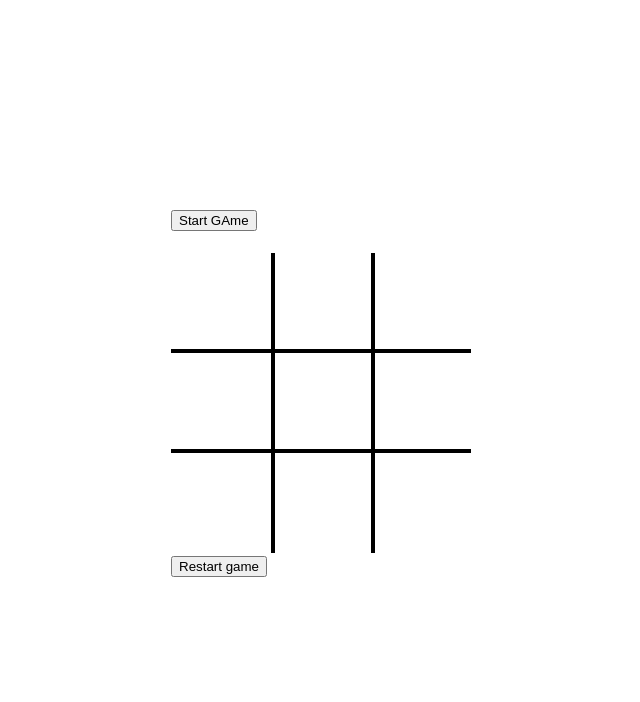
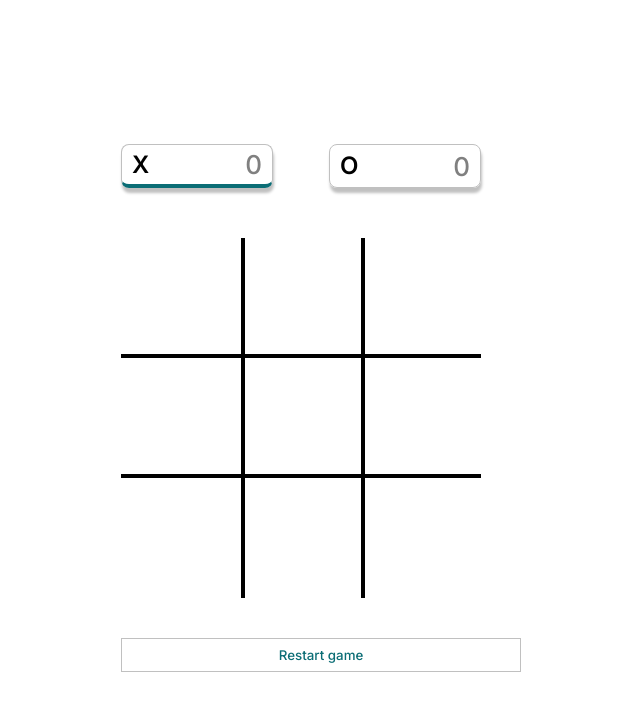
Before and after one commit to Joshuacodeat10/tic-tac-toe, a React (Vite) app: page / in a window 1280 px wide. Shown: the top 702 px of the page, without its empty margins (319-959 px from the left). Built offline with nearby package versions, Linux system fonts and the light colour scheme.

Commit message:
Final push.
FInal push, score counter fixed, removed automatic restarts.

```diff
--- a/src/App.jsx
+++ b/src/App.jsx
@@ -1,17 +1,27 @@
 import { useEffect, useState } from 'react'
 function App() {
-
+  //created objected grid for the tic tac toe game
   let [playerr, setPlayer] = useState({
     index1:'',index2:'',index3:'' ,
     index4:'',index5:'',index6:'',
     index7:'',index8:'',index9:''
   }
   )
+  //Useeffect for detecting when someones wins the game, did this to bypass useStates asychronous updates
   useEffect(( )=>{
+    findDraw();
     checkWin();
   }, [playerr])
+  const [hasWon, setHasWon] = useState(false)
+  //To set the text a player sees when they win
   const[wintext, setWinText]= useState('');
+  //Usestate variable For toggling between letters
+  const [toggleplayer, setTogglePlayer] = useState(true)
+  //For settin g the letter, workswith the toggling function
   const[letter, setLetter] = useState('X')
+  const[player1Score, SetPlayer1Score] = useState(0)
+  const[player2Score, SetPlayer2Score] = useState(0)
+  //toggle function
   const handleClick = () =>{
     const array=['X','O']
     setLetter(array[0])
@@ -26,85 +36,255 @@ function App() {
     }
     console.log(toggleplayer)
   }
-  const [toggleplayer, setTogglePlayer] = useState(true)
+
   const checkWin = () =>{
-
     if(playerr.index1 !== ''){
       if(playerr.index1 === playerr.index1  && playerr.index2 === playerr.index1 && playerr.index3  === playerr.index1 ){
+        if(hasWon === false){
+        setHasWon(true)
+
         setWinText(playerr.index1 +  '  Wins')
+        setLetter('')
+
+
+        if(playerr.index1 === 'X'){
+          SetPlayer1Score(count => count+1)
+        }
+        if(playerr.index1 === 'O'){
+          SetPlayer2Score(count => count+1)
+        }
+      }
       }
       if(playerr.index1  === playerr.index1 && playerr.index5  === playerr.index1 && playerr.index9  === playerr.index1){
-      setWinText(playerr.index1, 'Wins')
+        if(hasWon === false){
+        setWinText(playerr.index1 + '  Wins')
+        setLetter('')
+
+        setHasWon(true)
+        if(playerr.index1 === 'X'){
+          SetPlayer1Score(count => count+1)
+        }
+        if(playerr.index1 === 'O'){
+          SetPlayer2Score(count => count+1)
+        }
+      }
       }
       if(playerr.index1  === playerr.index1 && playerr.index4  === playerr.index1 && playerr.index7  === playerr.index1){
-      setWinText(playerr.index1, 'Wins')
-      console.log('aaara')
+        if(hasWon === false){
+        setHasWon(true)
+        setWinText(playerr.index1 + '  Wins')
+         setLetter('')
+        if(playerr.index1 === 'X'){
+          SetPlayer1Score(count => count+1)
+        }
+        if(playerr.index1 === 'O'){
+          SetPlayer2Score(count => count+1)
+        }
+      }
       }
     }
     if(playerr.index2 !== ''){
-    if(playerr.index2  === playerr.index2 && playerr.index4  === playerr.index2 && playerr.index6  === playerr.index2){
-      setWinText(playerr.index2, 'Wins')
-      console.log('aaara')
+      if(playerr.index2  === playerr.index2 && playerr.index5  === playerr.index2 && playerr.index8  === playerr.index2){
+        if(hasWon === false){
+          setWinText(playerr.index2 + '  Wins')
+          setLetter('')
+          setHasWon(true)
+          if(playerr.index2 === 'X'){
+            SetPlayer1Score(count => count+1)
+          }
+          if(playerr.index2 === 'O'){
+            SetPlayer2Score(count => count+1)
+          }
+        }
       }
     }
     if(playerr.index4 !== ''){
       if(playerr.index4  === playerr.index4 && playerr.index5  === playerr.index4 && playerr.index6  === playerr.index4){
-      setWinText(playerr.index4, 'Wins')
-      console.log('aaara')
+        if(hasWon === false){
+        setWinText(playerr.index4 +'  Wins')
+        setLetter('')
+        setHasWon(true)
+        if(playerr.index4 === 'X'){
+          SetPlayer1Score(count => count+1)
+        }
+        if(playerr.index4 === 'O'){
+          SetPlayer2Score(count => count+1)
+        }
+
+      }
     }
     }
     if(playerr.index3 !== ''){
+
       if(playerr.index3  === playerr.index3 && playerr.index5  === playerr.index3 && playerr.index7 === playerr.index3){
-      setWinText(playerr.index3, 'Wins')
+        if(hasWon === false){
+        setWinText(playerr.index3+ '  Wins')
+        setLetter('')
+        setHasWon(true)
+        if(playerr.index3 === 'X'){
+          SetPlayer1Score(count => count+1)
         }
-    if(playerr.index3  === playerr.index3 && playerr.index6  === playerr.index3 && playerr.index9  === playerr.index3){
-      setWinText(playerr.index3, 'Wins')
-      console.log('ara')
+        if(playerr.index3 === 'O'){
+          SetPlayer2Score(count => count+1)
+        }
+      }
       }
 
-  } if(playerr.index7 !== ''){
+      if(playerr.index3  === playerr.index3 && playerr.index6  === playerr.index3 && playerr.index9  === playerr.index3){
+        if(hasWon === false){
+          setWinText(playerr.index3+ '  Wins')
+          setTogglePlayer(null)
+          console.log('Yep me')
+          setHasWon(true)
+          if(playerr.index3 === 'X'){
+            SetPlayer1Score(count => count+1)
+          }
+          if(playerr.index3 === 'O'){
+            SetPlayer2Score(count => count+1)
+          }
+      }
+      setLetter('')
+      }
+    }
+    if(playerr.index7 !== ''){
       if(playerr.index7  === playerr.index7 && playerr.index8  === playerr.index7 && playerr.index9  === playerr.index7){
-      setWinText(playerr.index7, 'Wins')
-      console.log('aasara')
+        if(hasWon === false){
+        setWinText(playerr.index7+ '  Wins')
+        setLetter('')
+        setHasWon(true)
+        if(playerr.index7 === 'X'){
+          SetPlayer1Score(count => count+1)
+        }
+        if(playerr.index7 === 'O'){
+          SetPlayer2Score(count => count+1)
+        }
+
+        }
       }
     }
   }
   const UpdateState = (name) => {
+   setWinText('')
+    if(name==='index1'){
+      if(playerr.index1 === ''){
+        if(hasWon === false){
+          console.log('yeah')
           handleClick();
-    if(name==='index1'){
           setPlayer( prevState => ({...prevState, index1:letter}));
         }
+      }
+
+    }
     if(name==='index2'){
+
+      if(playerr.index2 === ''){
+        if(hasWon === false){
+          handleClick();
           setPlayer( prevState => ({...prevState, index2:letter}));
         }
+      }
+
+    }
     if(name==='index3'){
+      if(playerr.index3 === ''){
+        if(hasWon === false){
+          handleClick();
           setPlayer( prevState => ({...prevState, index3:letter}));
         }
+      }
+
+    }
     if(name==='index4'){
+      if(playerr.index4 === ''){
+        if(hasWon === false){
+          handleClick();
           setPlayer( prevState => ({...prevState, index4:letter}));
         }
+      }
+
+    }
     if(name==='index5'){
+      if(playerr.index5 === ''){
+        if(hasWon === false){
+          handleClick();
           setPlayer( prevState => ({...prevState, index5:letter}));
         }
+      }
+
+    }
     if(name==='index6'){
+      if(playerr.index6 === ''){
+        if(hasWon === false){
+          handleClick();
           setPlayer( prevState => ({...prevState, index6:letter}));
         }
+      }
+
+    }
     if(name==='index7'){
+      if(playerr.index7 === ''){
+        if(hasWon === false){
+          handleClick();
           setPlayer( prevState => ({...prevState, index7:letter}));
         }
+      }
+
+    }
     if(name==='index8'){
+      if(playerr.index8 === ''){
+        if(hasWon === false){
+          handleClick();
           setPlayer( prevState => ({...prevState, index8:letter}));
         }
+      }
+
+    }
     if(name==='index9'){
+      if(playerr.index9 === ''){
+        if(hasWon === false){
+          handleClick();
           setPlayer( prevState => ({...prevState, index9:letter}));
         }
       }
+
+    }
+  }
+  const findDraw= () =>{
+    if( hasWon === false && playerr.index1 !== '' && playerr.index2 !== '' && playerr.index3 !== '' && playerr.index4 !== '' && playerr.index5 !== '' && playerr.index6 !== '' && playerr.index7 !== '' && playerr.index8 !== '' && playerr.index9 !== '' ){
+      setWinText('It is a shameful draw')
+
+    }
+  }
+
+  const restartGame =() =>{
+    setWinText('Next Round')
+    setHasWon(false)
+    setLetter('X')
+    setTogglePlayer(true)
+    setPlayer({
+      index1:'',index2:'',index3:'' ,
+      index4:'',index5:'',index6:'',
+      index7:'',index8:'',index9:''
+    })
+  }
   return (
     <>
-    <button >Start GAme</button>
-    <h1>{wintext} </h1>
+
+    <div className="scorecounter">
+      <div className={`scores ${toggleplayer ?  'underline' : ''}`}>
+          <h2 className="bold">X</h2>
+          <p>{player1Score}</p>
+
+      </div>
+      <div className={`scores ${!toggleplayer ?  'underline' : ''}`}>
+          <h2 className="bold">O</h2>
+          <p>{player2Score}</p>
+
+      </div>
+      </div>
+
+    <h1>{wintext}</h1>
       <div className="grid">
-
         <div onClick={()=>{UpdateState('index1');}} className="item corners"><p>{playerr.index1}</p></div>
         <div onClick={()=>{UpdateState('index2');}} className="item"><p>{playerr.index2}</p></div>
         <div onClick={()=>{UpdateState('index3');}} className="item"><p>{playerr.index3}</p></div>
@@ -115,9 +295,9 @@ function App() {
         <div onClick={()=>{UpdateState('index8');}} className="item bottom" ><p>{playerr.index8}</p></div>
         <div onClick={()=>{UpdateState('index9');}} className="item bottom"><p>{playerr.index9}</p></div>
        </div>
-       <button >Restart game</button>
+       <button className="restart" onClick={restartGame}>Restart game</button>
        <p></p>
-    </>
+    </ >
   )
 }
 
--- a/src/index.css
+++ b/src/index.css
@@ -1,23 +1,27 @@
+@import url('https://fonts.googleapis.com/css2?family=Inter:wght@100..900&family=Lato:ital,wght@0,100;0,300;0,400;0,700;0,900;1,100;1,300;1,400;1,700;1,900&family=Nunito+Sans:ital,opsz,wght@0,6..12,200..1000;1,6..12,200..1000&family=Open+Sans:ital,wght@0,300..800;1,300..800&family=Quicksand:wght@300..700&display=swap');
+
 :root {
-  font-family: Inter, system-ui, Avenir, Helvetica, Arial, sans-serif;
+  font-family: Inter;
   line-height: 1.5;
-  font-weight: 400;
+
 
 }
 
 
 
 body {
-  margin: 0;
+
   display: flex;
-justify-content: center;
-align-items: center;
-height:100vh;
+  justify-content: center;
+  align-items: center;
+  overflow: auto;
+  height: 100vh;
 }
 .grid{
+  margin-top: 50px;
   display:grid;
-  grid-template-columns: repeat(3, 100px);
-  grid-template-rows: repeat(3, 100px);
+  grid-template-columns: repeat(3, 120px);
+  grid-template-rows: repeat(3, 120px);
 
 }
 .item{
@@ -40,3 +44,53 @@ height:100vh;
 .item p{
   text-align: center;
 }
+.scorecounter{
+  display:flex;
+  width:360px;
+
+  justify-content: space-between;
+
+}
+.scorecounter .scores{
+  display:flex;
+  justify-content: space-between;
+  align-items: center;
+  border: 1px solid silver;
+  box-shadow:1px 5px 3px silver;
+  border-radius:8px;
+  padding:0px 10px 0px 10px;
+  height:unset;
+  width:130px;
+
+}
+.underline{
+  border-bottom:4px solid #0b6d75 !important ;
+}
+ h2 , p{
+  padding:0;
+  margin:0;
+}
+.scorecounter .scores h2{
+  margin:0;
+  font-size:24px;
+  color:black;
+  font-weight:600;
+
+}
+.scorecounter .scores p{
+  font-size:26px;
+  color:grey;
+  font-weight:500;
+
+}
+.restart{
+  width:400px;
+  border:1px solid silver;
+  background-color:white;
+  color:#0b6d75;
+  margin-top:40px;
+  padding-top:8px;
+  padding-bottom:8px;
+  font-family: Inter;
+  font-weight:500;
+}
```
Lines whose indentation alone changed are shown as unchanged.
